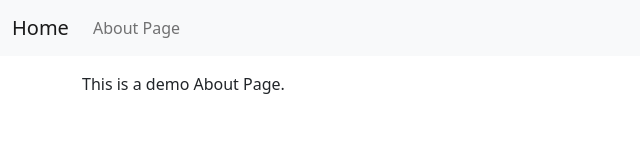
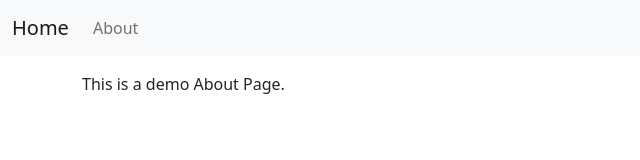
Before and after one commit to Shivam5298/node, a plain HTML site: page about.html in a window 1280 px wide. Shown: the full height of the page, 0-640 px from the left. Drawn offline with nearby package versions, Linux system fonts and the light colour scheme.

Commit message:
Version 1.01

```diff
--- a/about.html
+++ b/about.html
@@ -19,7 +19,7 @@
         <div class="collapse navbar-collapse" id="navbarSupportedContent">
           <ul class="navbar-nav me-auto mb-2 mb-lg-0">
             <li class="nav-item">
-              <a class="nav-link" href="about.html">About Page</a>
+              <a class="nav-link" href="about.html">About</a>
             </li>
           </ul>
         </div>
```
